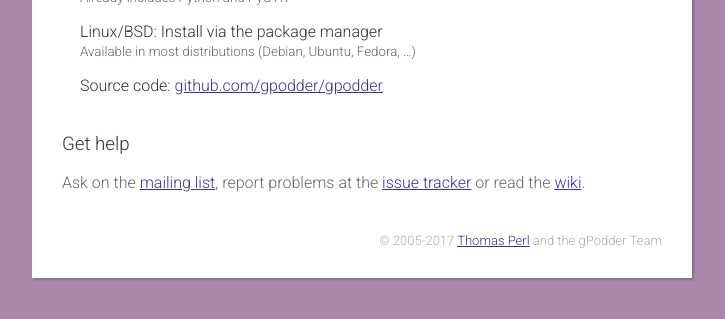
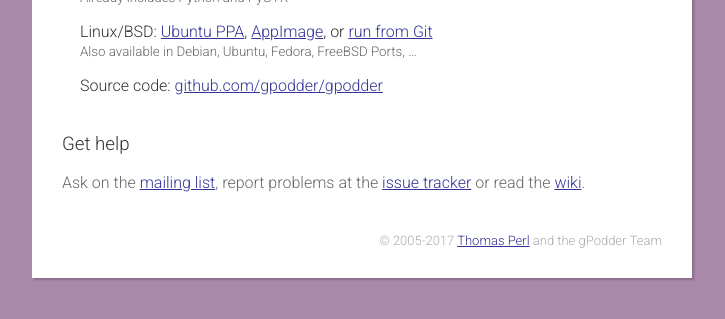
Before and after one commit to gpodder/gpodder.github.io, a Jekyll site: the page built from index.md, in a window 1280 px wide, cut to the strip 324-643 px from the top of the page. Shown: the whole strip, without its empty margins (278-1003 px from the left). Built offline with Jekyll 4.4.1, drawn with Linux system fonts in a browser that asks for light colours; our own code applies the rules of GitHub Pages for plain Markdown files.

Commit message:
Restore Linux/BSD download options
Based on the Internet Archive Wayback Machine 2017-05-17 capture of the website.

```diff
--- a/index.md
+++ b/index.md
@@ -15,8 +15,8 @@ The latest version is {{version}}, released {{site.data.gpodder.date}}. Read the
     <small>You also need to install [32-bit Python {{site.data.windows.pythonVersion}}][win-python] and [PyGTK {{site.data.windows.pygtkVersion}}][win-gtk]</small>
 -   macOS: [gPodder {{site.data.macos.version}}][mac]<br>
     <small>Already includes Python and PyGTK</small>
--   Linux/BSD: Install via the package manager<br>
-    <small>Available in most distributions (Debian, Ubuntu, Fedora, ...)</small>
+-   Linux/BSD: [Ubuntu PPA][], [AppImage][], or [run from Git][]<br>
+    <small>Also available in Debian, Ubuntu, Fedora, FreeBSD Ports, ...</small>
 -   Source code: [github.com/gpodder/gpodder](https://github.com/gpodder/gpodder)
 
 ### Get help
@@ -28,3 +28,6 @@ Ask on the [mailing list](http://www.freelists.org/list/gpodder), report problem
 [win-python]: https://www.python.org/ftp/python/{{site.data.windows.pythonVersion}}{{site.data.windows.pythonPatch}}/python-{{site.data.windows.pythonVersion}}{{site.data.windows.pythonPatch}}.msi
 [win-gtk]: http://ftp.gnome.org/pub/GNOME/binaries/win32/pygtk/{{site.data.windows.pygtkVersion}}/pygtk-all-in-one-{{site.data.windows.pygtkVersion}}{{site.data.windows.pygtkPatch}}.win32-py{{site.data.windows.pythonVersion}}.msi
 [mac]: https://sourceforge.net/projects/gpodder/files/macosx/gPodder-{{site.data.macos.version}}{{site.data.macos.patch}}.zip/download
+[Ubuntu PPA]: https://launchpad.net/~thp/+archive/ubuntu/gpodder
+[AppImage]: https://bintray.com/probono/AppImages/gPodder
+[run from Git]: https://github.com/gpodder/gpodder/wiki/Run-from-Git
```
